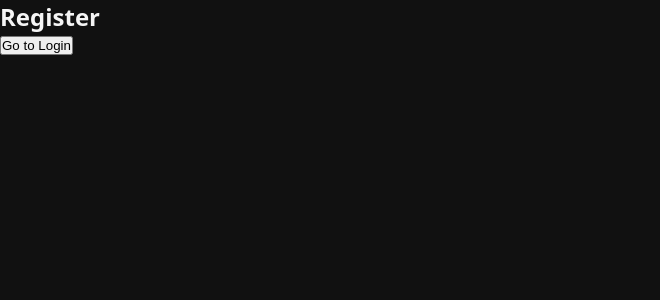
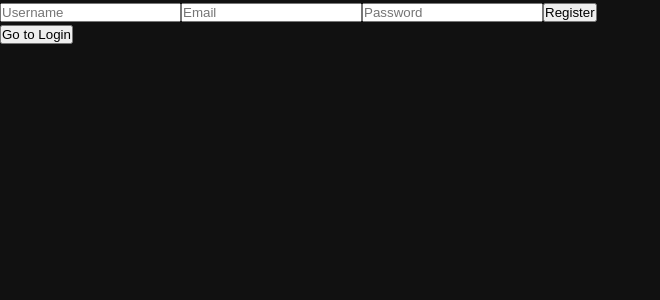
Before and after one commit to jraczynski6/unit-2-fullstack-project-axiomata, a React (Vite) app in the folder axiomata-frontend/: page /auth in a window 1280 px wide. Both pictures are taken after a click on the button "Go to Register". Shown: the top 300 px of the page, without its empty margins (0-660 px from the left). Built offline with nearby package versions, Linux system fonts and the light colour scheme.

Commit message:
Update RegisterForm for handleSubmit

```diff
--- a/axiomata-frontend/src/pages/RegisterForm.jsx
+++ b/axiomata-frontend/src/pages/RegisterForm.jsx
@@ -1,8 +1,52 @@
+import { useState } from "react";
+import api from "../services/api";
+import { useAuth } from "../context/AuthContext";
+
 export default function RegisterForm() {
-    return (
-    <div>
-      <h2>Register</h2>
-      {/* Add form input */}
-    </div>
-  )
+  const { login } = useAuth();
+  const [username, setUsername] = useState("");
+  const [email, setEmail] = useState("");
+  const [password, setPassword] = useState("");
+  const [error, setError] = useState(null);
+
+  const handleSubmit = async (e) => {
+    e.preventDefault();
+    try {
+      const response = await api.post("/auth/register", { username, email, password });
+      const { token } = response.data;
+
+      login(token); // auto login
+      if (onSucess) onSucess(token);
+    } catch (err) {
+      setError(err.response?.data?.message || "Registration failed");
+    }
+  };
+
+  return (
+    <form onSubmit={handleSubmit}>
+      <input
+        type="text"
+        placeholder="Username"
+        value={username}
+        onChange={(e) => setUsername(e.target.value)}
+        required
+      />
+      <input
+        type="email"
+        placeholder="Email"
+        value={email}
+        onChange={(e) => setEmail(e.target.value)}
+        required
+      />
+      <input
+        type="password"
+        placeholder="Password"
+        value={password}
+        onChange={(e) => setPassword(e.target.value)}
+        required
+      />
+      <button type="submit">Register</button>
+      {error && <p style={{ color: "red" }}>{error}</p>}
+    </form>
+  );
 }
```
Also changed, not shown: axiomata-frontend/src/main.jsx (+6 -4 lines).
